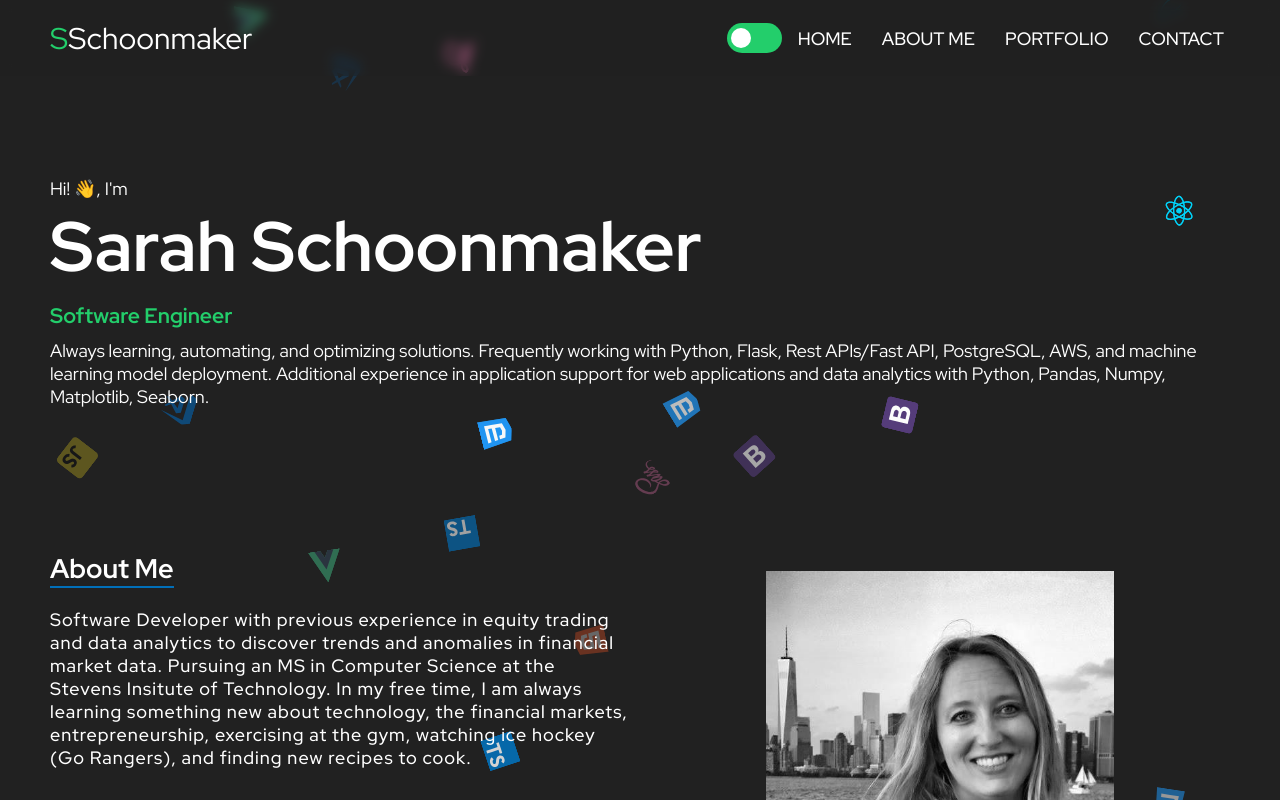
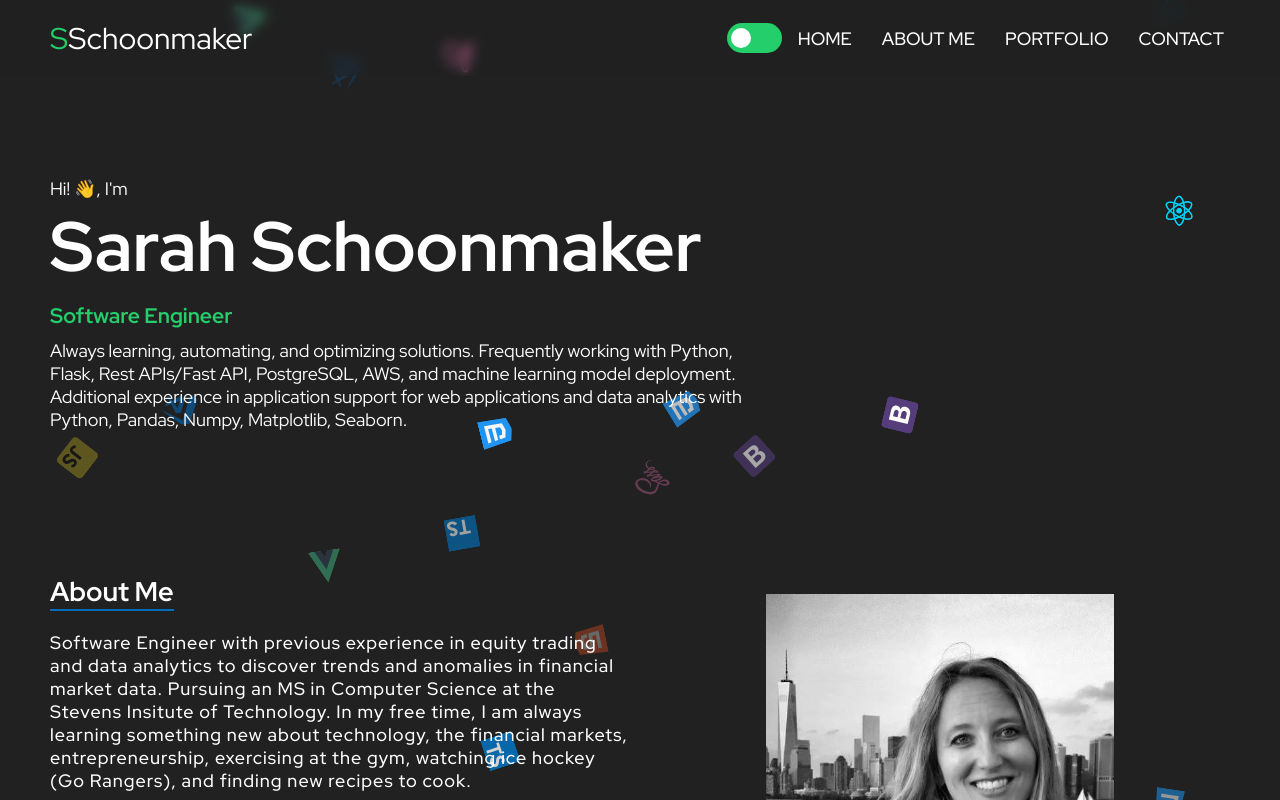
Before and after one commit to SarahSchoonmaker/sarah-react-portfolio, a React (Create React App) app: page / in a window 1280 px wide. Shown: the top 800 px of the page. Built offline with nearby package versions, Linux system fonts and the light colour scheme.

Commit message:
edited css

```diff
--- a/src/components/About/About.tsx
+++ b/src/components/About/About.tsx
@@ -18,7 +18,7 @@ export function About(){
           <h2>About Me</h2>
         </ScrollAnimation>
         <ScrollAnimation animateIn="fadeInLeft" delay={0.2 * 1000}>
-          <p>Software Developer with previous experience in equity trading and
+          <p>Software Engineer with previous experience in equity trading and
             data analytics to discover trends and
             anomalies in financial market data.
             Pursuing an MS in Computer Science at the Stevens Insitute of Technology.
--- a/src/components/Hero/Hero.tsx
+++ b/src/components/Hero/Hero.tsx
@@ -16,7 +16,7 @@ export function Hero(){
           <h3>Software Engineer</h3>
         </ScrollAnimation>
         <ScrollAnimation animateIn="fadeInUp" delay={0.6 * 1000}>
-        <p> Always learning, automating, and optimizing solutions.
+        <p>Always learning, automating, and optimizing solutions.
           Frequently working with Python, Flask, Rest APIs/Fast API, PostgreSQL, AWS, and machine learning model
           deployment. Additional experience in application support for web applications
           and data analytics with Python, Pandas, Numpy, Matplotlib, Seaborn. <br></br><br></br>
--- a/src/components/Hero/styles.ts
+++ b/src/components/Hero/styles.ts
@@ -39,7 +39,9 @@ export const Container = styled.section`
     }
   }
 
-
+  @media(min-width:961px){
+    width:60%;
+  }
   @media(max-width: 960px){
     display: block;
     margin-top: 15%;
```
